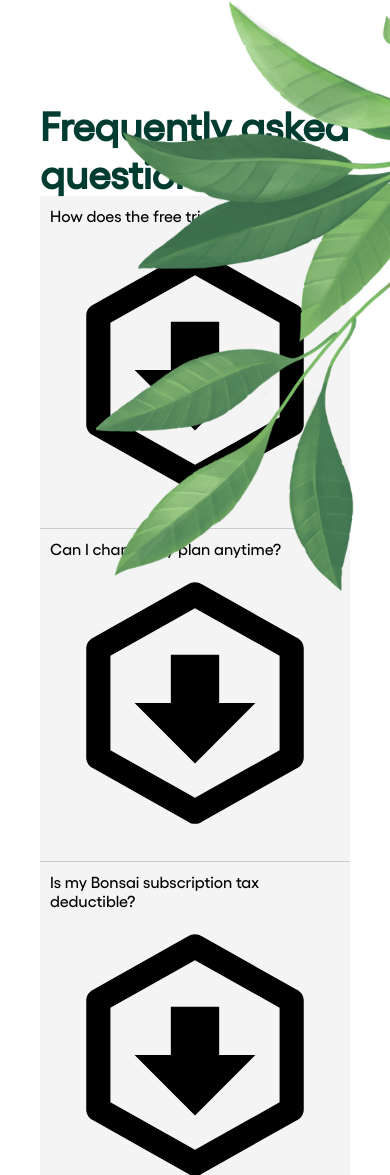
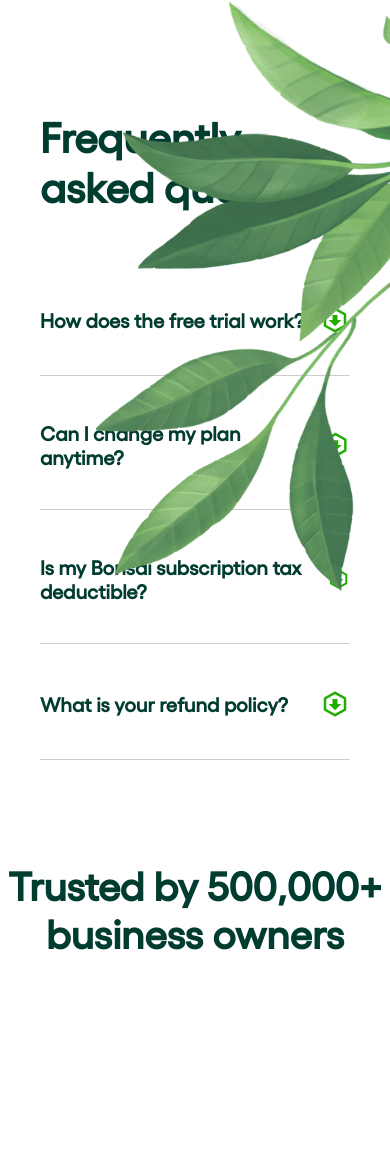
Before and after one commit to aceygram/front-end-practice, a plain HTML site: page index.html in a window 390 px wide. Shown: the part 2372-3547 px from the top of the page. After the commit the page ends 3358 px from the top, so only its background shows below. Drawn offline with Linux system fonts and the light colour scheme.

Commit message:
styled the accordion and the image beside it. Also styled the header of the testimony section

```diff
--- a/style.css
+++ b/style.css
@@ -338,19 +338,21 @@ header {
   padding-bottom: 30px;
 }
 
-.add-on-section h1 {
+.add-on-section h1,
+.testimony-section h1 {
   color: #003c2f;
   margin: 0;
   font-size: 40px;
   font-weight: bolder;
 }
 
-.add-on-section h1 + h1 {
+.add-on-section h1 + h1,
+.testimony-section h1 + h1{
   margin: 0px 0px 30px 0px;
 }
 
 .add-on-card-layer {
-  max-width: 1060px;
+  max-width: 1144px;
   display: flex;
   gap: 35px;
   margin-top: 35px;
@@ -428,12 +430,12 @@ header {
   z-index: 1;
   display: block;
   width: 100%;
-  max-width: 1144px;
   padding-top: 100px;
   margin-right: auto;
   margin-left: auto;
-  padding-right: 40px;
-  padding-left: 40px;
+  /* padding-right: 40px; */
+  padding-left: 145px;
+  padding-right: 145px;
   overflow: hidden;
   padding-bottom: 100px;
 }
@@ -442,25 +444,110 @@ header {
   position: absolute;
   /* max-width: 100%; */
   top: 0;
-  right: -500px;
+  right: -395px;
 }
 
 .faq-section h1 {
-  font-size: 40px;
+  font-size: 42px;
   color: #003c2f;
+  padding-top: 10px;
+}
+
+.accordion {
+  margin-top: 50px;
+  color: #003c2f;
+  max-width: 640px;
 }
 
 .accordion-item {
   border-bottom: 1px solid #ccc;
+  padding: 30px 0;
 }
 
 .accordion-header {
-  background-color: #f4f4f4;
-  padding: 10px;
+  padding: 15px 0 10px 0;
   cursor: pointer;
+  font-size: 20px;
+  font-weight: bold;
+  display: flex;
+  justify-content: space-between;
+  align-items: center;
+}
+
+@keyframes rotateArrow {
+  from {
+    transform: rotate(0deg);
+  }
+  to {
+    transform: rotate(180deg);
+  }
+}
+
+.arrow {
+  height: 30px;
+  fill: #22ad01;
+  transform: rotate(0deg);
+  transition: transform 0.3s ease-in-out;
+}
+
+@keyframes slideDown {
+  from {
+    height: 0;
+    opacity: 0;
+    transform: scaleY(0);
+  }
+  to {
+    height: auto;
+    opacity: 1;
+    transform: scaleY(1);
+  }
+}
+
+@keyframes slideUp {
+  from {
+    opacity: 1;
+    transform: scaleY(1);
+  }
+  to {
+    opacity: 0;
+    transform: scaleY(0);
+  }
 }
 
 .accordion-content {
-  padding: 10px;
-  display: none;
+  padding: 0;
+  overflow: hidden;
+  max-height: 0;
+  opacity: 0.7;
+  transition: max-height 0.3s ease-in-out, opacity 0.3s ease-in-out;
 }
+
+.active .accordion-content {
+  display: block;
+  animation-name: slideDown;
+}
+
+:not(.active) .accordion-content {
+  animation-name: slideUp;
+}
+
+.testimony-section {
+  display: flex;
+  flex-direction: column;
+  align-items: center;
+}
+
+@media only screen and (max-width: 1200px) {
+  .faq-section {
+    overflow: hidden;
+    max-width: 1144px;
+    padding-left: 40px;
+    padding-right: 40px;
+  }
+
+  .faq-section img {
+    position: absolute;
+    right: -500px;
+    z-index: 1;
+  }
+}
```
